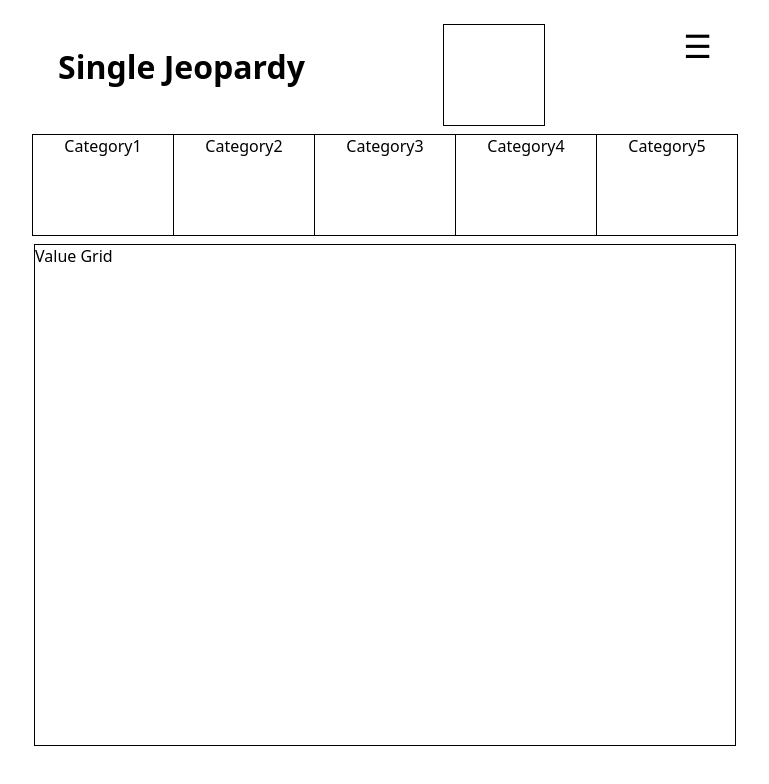
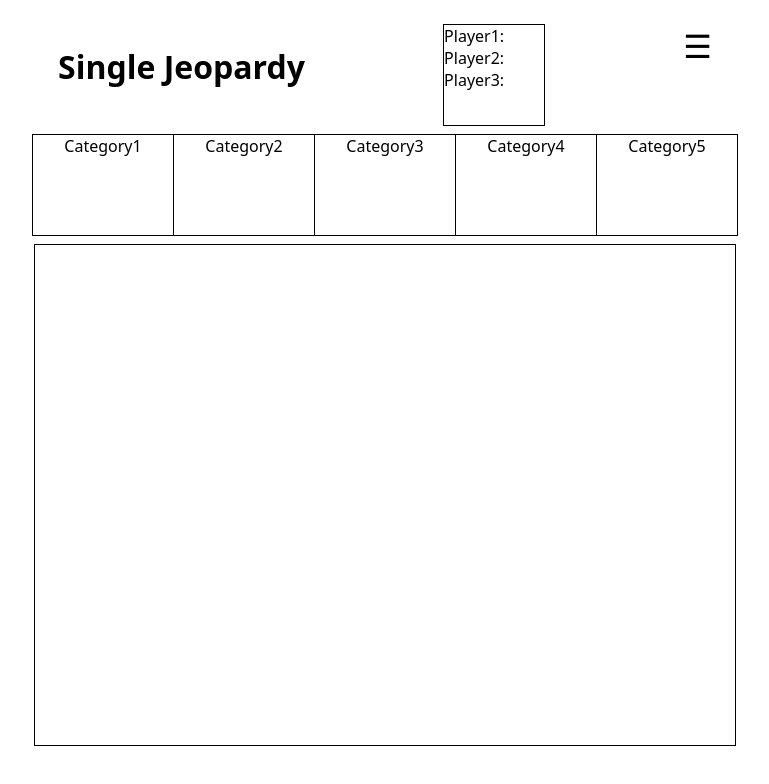
Before and after one commit to Ochoa-Projects/react-jeopardy, a Next.js app: page /gameboard in a window 1280 px wide. Shown: the top 784 px of the page, without its empty margins (255-1024 px from the left). Built offline with nearby package versions, Linux system fonts and the light colour scheme.

Commit message:
add mapping for category row

```diff
--- a/pages/gameboard/index.js
+++ b/pages/gameboard/index.js
@@ -14,15 +14,17 @@ export default function Gameboard() {
     <PageContainer>
       <div className={styles.topRow}>
         <h1>Single Jeopardy</h1>
-        <div className={styles.playerScores}></div>
+        <div className={styles.playerScores}>Player1: Player2: Player3:</div>
         <div className={styles.menuButton}>&#9776;</div>
       </div>
       <div className={styles.categoryRow}>
         {mockCategories.map((category) => (
-          <div className={styles.categoryContainer}>{category}</div>
+          <div key={category} className={styles.categoryContainer}>
+            {category}
+          </div>
         ))}
       </div>
-      <div className={styles.valueGrid}>Value Grid</div>
+      <div className={styles.valueGrid}>{}</div>
     </PageContainer>
   );
 }
```
